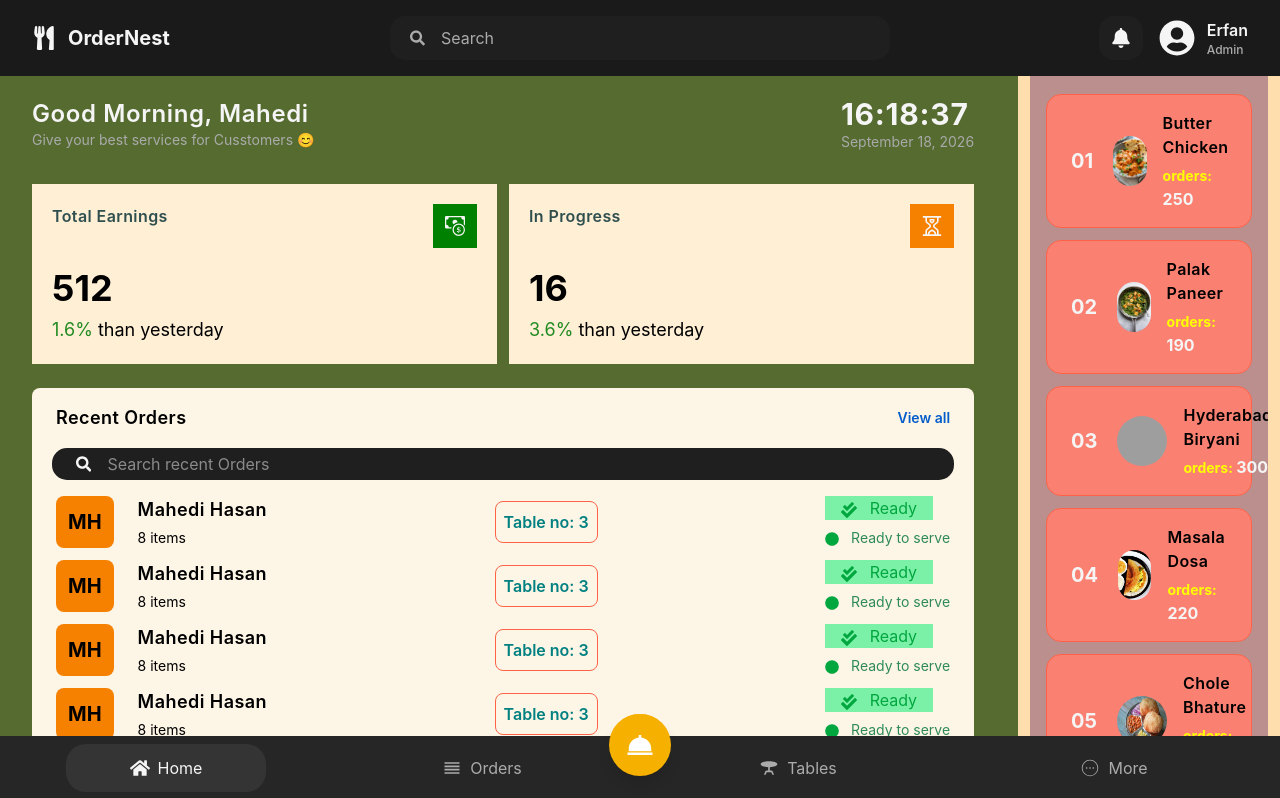
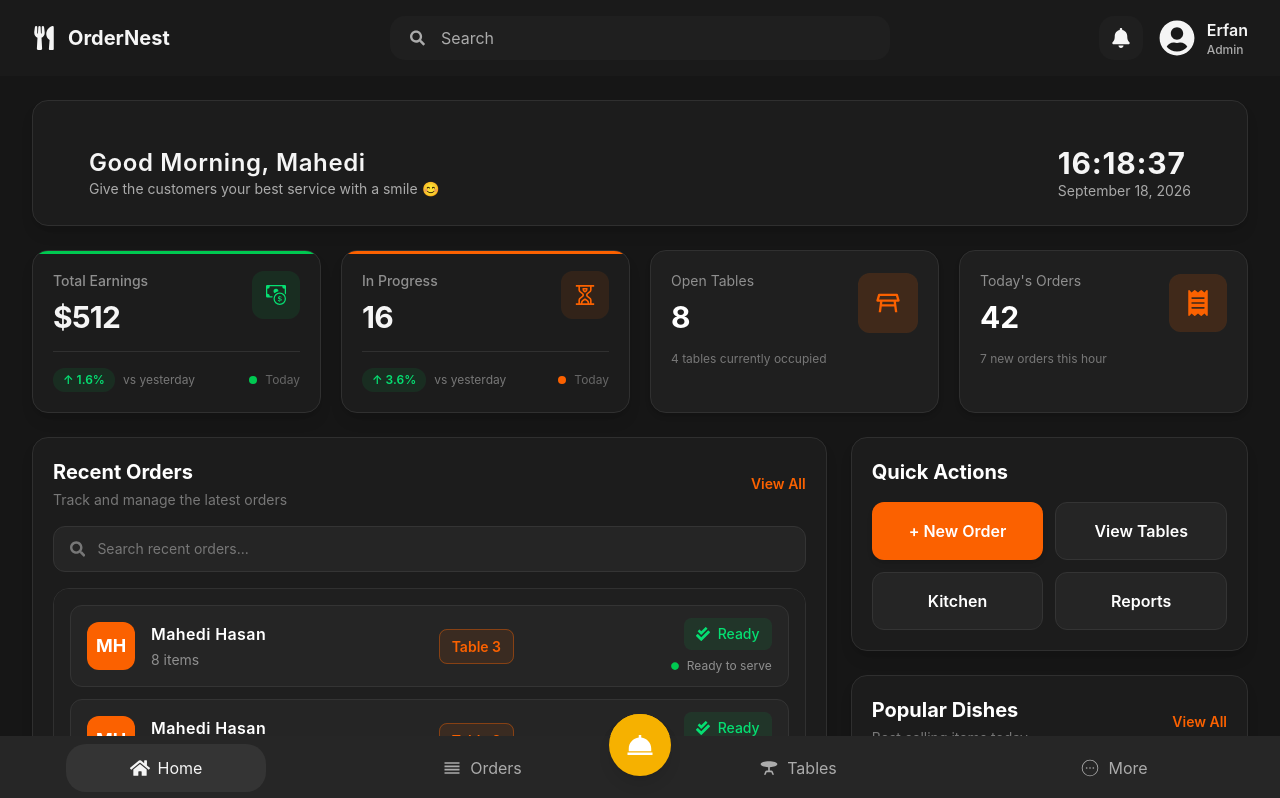
Before and after one commit to erfanwork02/OderNest-POS, a React (Vite) app: page / in a window 1280 px wide. Shown: the top 798 px of the page. Built offline with nearby package versions, Linux system fonts and the light colour scheme; grey boxes are pictures that could not be loaded.

Commit message:
Updated home page, edited Minicard, edited orderCard, edited recentOrder, edited OrderList, edited Greetings

```diff
--- a/src/components/home/Greetings.jsx
+++ b/src/components/home/Greetings.jsx
@@ -26,7 +26,7 @@ const Greetings = () => {
         <div>
             <h1 className="text-[#f5f5f5] text-2xl font-semibold tracking-wide">
                 Good Morning, Mahedi</h1>
-            <p className="text-[#ababab] text-sm">Give your best services for Cusstomers 😊
+            <p className="text-[#ababab] text-sm">Give the customers your best service with a smile 😊
             </p>
         </div>
         <div>
--- a/src/components/home/MiniCard.jsx
+++ b/src/components/home/MiniCard.jsx
@@ -1,20 +1,138 @@
-import React from 'react'
+import React from "react";
 
-const MiniCard = ({title, icon, number, footerNum}) => {
+const MiniCard = ({ title, icon, number, footerNum }) => {
+  const isEarnings = title === "Total Earnings";
+  const isPositive = Number(footerNum) >= 0;
+
   return (
-    <div className="bg-[#ffefd5] py-5 px-5 rounder-1g w-[50%]">
-        <div className="flex items-start justify-between">
-            <h1 className="text-[#2f4f4f] text-s font-semibold tracking-wide">
-            {title}</h1>
-            <button className={`${title === "Total Earnings" ? "bg-[#008000]" :
-            "bg-[#f68100]"} p-3 rounded-1g text-[#f5f5f5] text-xl`}>{icon}</button>
+    <div
+      className="
+        relative
+        overflow-hidden
+        bg-[#1c1c1c]
+        border
+        border-[#303030]
+        rounded-2xl
+        p-5
+        w-full
+        shadow-lg
+        hover:border-[#fb6100]/70
+        hover:bg-[#202020]
+        hover:-translate-y-1
+        transition-all
+        duration-300
+        group
+      "
+    >
+      {/* SUBTLE TOP ACCENT */}
+      <div
+        className={`
+          absolute
+          top-0
+          left-0
+          w-full
+          h-[3px]
+          ${
+            isEarnings
+              ? "bg-green-500"
+              : "bg-[#fb6100]"
+          }
+        `}
+      />
+
+      {/* TOP */}
+      <div className="flex items-start justify-between">
+
+        <div>
+          <p className="text-[#8f8f8f] text-sm font-medium">
+            {title}
+          </p>
+
+          <h1 className="text-[#f5f5f5] text-3xl font-bold mt-2 tracking-tight">
+            {title === "Total Earnings" ? `$${number}` : number}
+          </h1>
         </div>
-        <div>
-            <h1 className="text-[#000000] text-4xl font-bold mt-5">{number}</h1>
-            <h1 className ="text-[#000000] text-lg mt-2"><span className="text-[#228b22]">{footerNum}%</span> than yesterday</h1>
+
+        {/* ICON */}
+        <div
+          className={`
+            w-12
+            h-12
+            flex
+            items-center
+            justify-center
+            rounded-xl
+            text-xl
+            transition-all
+            duration-300
+            group-hover:scale-110
+            ${
+              isEarnings
+                ? "bg-green-500/10 text-green-400"
+                : "bg-[#fb6100]/10 text-[#fb6100]"
+            }
+          `}
+        >
+          {icon}
         </div>
+      </div>
+
+      {/* DIVIDER */}
+      <div className="h-[1px] bg-[#303030] my-4" />
+
+      {/* BOTTOM */}
+      <div className="flex items-center justify-between">
+
+        <div className="flex items-center gap-2">
+
+          <span
+            className={`
+              px-2.5
+              py-1
+              rounded-full
+              text-xs
+              font-semibold
+              ${
+                isPositive
+                  ? "bg-green-500/10 text-green-400"
+                  : "bg-red-500/10 text-red-400"
+              }
+            `}
+          >
+            {isPositive ? "↑" : "↓"} {Math.abs(footerNum)}%
+          </span>
+
+          <span className="text-[#777] text-xs">
+            vs yesterday
+          </span>
+
+        </div>
+
+        {/* STATUS */}
+        <div className="flex items-center gap-2">
+
+          <span
+            className={`
+              w-2
+              h-2
+              rounded-full
+              ${
+                isEarnings
+                  ? "bg-green-500"
+                  : "bg-[#fb6100]"
+              }
+            `}
+          />
+
+          <span className="text-[#666] text-xs">
+            Today
+          </span>
+
+        </div>
+
+      </div>
     </div>
-  )
-}
+  );
+};
 
-export default MiniCard
+export default MiniCard;
--- a/src/components/home/OrderList.jsx
+++ b/src/components/home/OrderList.jsx
@@ -1,29 +1,107 @@
-import React from 'react'
-import { FaCheckDouble } from "react-icons/fa"
-import { FaCircle } from "react-icons/fa"
+import React from "react";
+import { FaCheckDouble, FaCircle } from "react-icons/fa";
+
 function OrderList() {
   return (
-    <div className="flex item-center gap-6 mb-3">
-        <button className="bg-[#f68100] p-3 text-xl font-bold rounded-lg">MH</button>
-        <div className="flex items-center justify-between w-[100%]">
-            <div className="flex flex-col item-start gap-1">
-                <h1 className="text-[#000000] text-lg font-semibold
-                tracking-wide">Mahedi Hasan</h1>
-                <p className="Text-[ababab] text-sm">8 items</p>
-            </div>
-            <div>
-                <h1 className="text-[#008080] font-semibold border border-[#ff6347]
-                rounded-lg p-2">Table no: 3</h1>
-            </div>
-            <div className="flex flex-col items-start gap-2">
-                <p className="bg-green-300 text-green-600 px-4"><FaCheckDouble
-                className="inline mr-2" /> Ready</p>
-                <p className="text-[#2e8b57] text-sm"><FaCircle
-                className="inline mr-2 text-green-600" /> Ready to serve</p>
-            </div>
+    <div
+      className="
+        flex
+        items-center
+        gap-4
+        bg-[#252525]
+        border
+        border-[#343434]
+        rounded-xl
+        px-4
+        py-3
+        hover:border-[#fb6100]/60
+        hover:bg-[#2a2a2a]
+        transition-all
+        duration-200
+      "
+    >
+      {/* CUSTOMER INITIALS */}
+      <div
+        className="
+          bg-[#fb6100]
+          text-white
+          w-12
+          h-12
+          rounded-xl
+          flex
+          items-center
+          justify-center
+          text-lg
+          font-bold
+          shrink-0
+        "
+      >
+        MH
+      </div>
+
+      {/* ORDER DETAILS */}
+      <div className="flex items-center justify-between w-full">
+
+        {/* CUSTOMER INFO */}
+        <div className="flex flex-col items-start gap-1 min-w-[160px]">
+          <h1 className="text-white text-base font-semibold tracking-wide">
+            Mahedi Hasan
+          </h1>
+
+          <p className="text-[#8f8f8f] text-sm">
+            8 items
+          </p>
         </div>
+
+        {/* TABLE */}
+        <div>
+          <span
+            className="
+              bg-[#fb6100]/10
+              text-[#fb6100]
+              border
+              border-[#fb6100]/40
+              rounded-lg
+              px-3
+              py-2
+              text-sm
+              font-semibold
+            "
+          >
+            Table 3
+          </span>
+        </div>
+
+        {/* STATUS */}
+        <div className="flex flex-col items-end gap-2 min-w-[130px]">
+
+          <span
+            className="
+              flex
+              items-center
+              gap-2
+              bg-green-500/10
+              text-green-400
+              px-3
+              py-1.5
+              rounded-lg
+              text-sm
+              font-medium
+            "
+          >
+            <FaCheckDouble />
+            Ready
+          </span>
+
+          <span className="flex items-center gap-2 text-[#8f8f8f] text-xs">
+            <FaCircle className="text-green-500 text-[8px]" />
+            Ready to serve
+          </span>
+
+        </div>
+      </div>
     </div>
-  )
+  );
 }
 
-export default OrderList
+export default OrderList;
--- a/src/components/home/PopularDishes.jsx
+++ b/src/components/home/PopularDishes.jsx
@@ -1,48 +1,122 @@
-import React from 'react'
-import { popularDishes } from "../../constants"
+import React from "react";
+import { popularDishes } from "../../constants";
 
 const PopularDishes = () => {
   return (
-    <div className="w-full px-3">
-      <div className="bg-[#bc8f8f] w-full rounded-lg">
-            <div className="flex justify-between items-center px-6 py-1">
-                <h1 className='text-[#000000] text-lg font-semibold tracking-wide'>
-                    Popular Dishes</h1>
+    <div className="w-full">
 
-                <a
-                herf=""
-                className="text-[#025cca] text-sm font-semibold"
-                >View all
-                </a>
+      {/* HEADER */}
+      <div className="flex items-center justify-between mb-4">
+        <div>
+          <h1 className="text-white text-xl font-bold">
+            Popular Dishes
+          </h1>
+
+          <p className="text-[#777] text-sm mt-1">
+            Best selling items today
+          </p>
         </div>
 
-            <div className="overflow-y-scroll h-[680px] scrollbar-hide">
-                {popularDishes.map((dish) => {
-                    return (
+        <button className="text-[#fb6100] text-sm font-semibold hover:text-[#ff7b2c] transition">
+          View All
+        </button>
+      </div>
+
+      {/* DISH LIST */}
+      <div className="flex flex-col gap-3 max-h-[520px] overflow-y-auto scrollbar-hide pr-1">
+
+        {popularDishes.map((dish, index) => (
           <div
             key={dish.id}
-                    className="flex items-center gap-4 bg-[#fa8072] rounded-[15px] px-6 py-4 mx-4 mt-3
-                                border border-[#ff6347]"
+            className="
+              flex
+              items-center
+              justify-between
+              bg-[#252525]
+              border
+              border-[#343434]
+              rounded-xl
+              px-4
+              py-3
+              hover:border-[#fb6100]
+              hover:bg-[#2a2a2a]
+              transition-all
+              duration-200
+              cursor-pointer
+            "
           >
-                        <h1 className="text-[#f5f5f5] font-bold text-xl mr-1">{dish.id < 10 ? `0${dish.id}` : dish.id}</h1>
-                        <img src={dish.image}
+
+            {/* LEFT SIDE */}
+            <div className="flex items-center gap-4">
+
+              {/* RANK */}
+              <div
+                className={`
+                  w-8
+                  h-8
+                  rounded-lg
+                  flex
+                  items-center
+                  justify-center
+                  text-sm
+                  font-bold
+                  ${
+                    index === 0
+                      ? "bg-[#fb6100] text-white"
+                      : "bg-[#333333] text-[#aaa]"
+                  }
+                `}
+              >
+                {dish.id < 10 ? `0${dish.id}` : dish.id}
+              </div>
+
+              {/* IMAGE */}
+              <img
+                src={dish.image}
                 alt={dish.name}
-                        className="w-[50px] h-[50px] rounded-full"
+                className="
+                  w-[55px]
+                  h-[55px]
+                  rounded-xl
+                  object-cover
+                  border
+                  border-[#3a3a3a]
+                "
               />
 
+              {/* DISH DETAILS */}
               <div>
-                            <h1 className="text-[#000000] font-semibold tracking-wide"> {dish.name}</h1>
-                            <p className="text-[#f5f5f5] text-s font-bold mt-1">
-                                <span className="text-[#ffff00] text-sm">orders: </span>
-                                {dish.numberOfOrders}</p>
+                <h2 className="text-white font-semibold">
+                  {dish.name}
+                </h2>
+
+                <p className="text-[#777] text-sm mt-1">
+                  Customer favorite
+                </p>
               </div>
+
             </div>
-    );
-})
-}
+
+            {/* ORDER COUNT */}
+            <div className="text-right">
+
+              <p className="text-[#fb6100] text-lg font-bold">
+                {dish.numberOfOrders}
+              </p>
+
+              <p className="text-[#777] text-xs">
+                orders
+              </p>
+
             </div>
+
           </div>
+        ))}
+
+      </div>
+
     </div>
   );
 };
+
 export default PopularDishes;
--- a/src/components/home/RecentOrders.jsx
+++ b/src/components/home/RecentOrders.jsx
@@ -1,28 +1,85 @@
-import React from 'react'
-import { FaSearch, FaBell, FaUserCircle } from "react-icons/fa";
+import React, { useState } from "react";
+import { FaSearch } from "react-icons/fa";
 import OrderList from "./OrderList";
+
 const RecentOrders = () => {
+  const [search, setSearch] = useState("");
+
   return (
-    <div className="px-8 mt-6">
-      <div className="bg-[#fdf5e6] w-full h-[450px] rounded-lg">
-        <div className="flex justify-between items-center px-6 py-4">
-            <h1 className='text-[f5f5f5] text-lg font-semibold tracking-wide'>
-                Recent Orders</h1>
-            <a herf="" className="text-[#025cca] text-sm font-semibold">View all</a>
+    <div className="w-full">
+
+      {/* HEADER */}
+      <div className="flex items-center justify-between mb-4">
+        <div>
+          <h1 className="text-white text-xl font-bold">
+            Recent Orders
+          </h1>
+
+          <p className="text-[#777] text-sm mt-1">
+            Track and manage the latest orders
+          </p>
         </div>
 
-        <div className="flex items-center gap-4 bg-[#1f1f1f] rounded-[15px] px-6 py-1 mx-5">
-        <FaSearch className="text-[#f5f5f5]" />
+        <button className="text-[#fb6100] text-sm font-semibold hover:text-[#ff7b2c] transition">
+          View All
+        </button>
+      </div>
+
+      {/* SEARCH BAR */}
+      <div
+        className="
+          flex
+          items-center
+          gap-3
+          bg-[#252525]
+          border
+          border-[#343434]
+          rounded-xl
+          px-4
+          py-3
+          mb-4
+          focus-within:border-[#fb6100]
+          transition
+        "
+      >
+        <FaSearch className="text-[#777]" />
 
         <input
           type="text"
-          placeholder="Search recent Orders"
-          className="bg-[#1f1f1f] outline-none text-[#f5f5f5] w-full"
+          placeholder="Search recent orders..."
+          value={search}
+          onChange={(e) => setSearch(e.target.value)}
+          className="
+            bg-transparent
+            outline-none
+            text-white
+            placeholder-[#777]
+            w-full
+            text-sm
+          "
         />
       </div>
 
-        {/* Order list */}
-        <div className="mt-4 px-6 overflow-y-scroll h-[300px] scrollbar">
+      {/* ORDER LIST */}
+      <div
+        className="
+          bg-[#1f1f1f]
+          border
+          border-[#303030]
+          rounded-2xl
+          p-4
+          max-h-[698px]
+          overflow-y-auto
+          scrollbar-hide
+
+        "
+      >
+        <div className="flex flex-col gap-3 ">
+          <OrderList />
+          <OrderList />
+          <OrderList />
+          <OrderList />
+          <OrderList />
           <OrderList />
           <OrderList />
           <OrderList />
@@ -30,10 +87,10 @@ const RecentOrders = () => {
           <OrderList />
           <OrderList />
         </div>
+      </div>
 
     </div>
-    </div>
-  )
-}
+  );
+};
 
-export default RecentOrders
+export default RecentOrders;
--- a/src/pages/Home.jsx
+++ b/src/pages/Home.jsx
@@ -3,19 +3,27 @@ import BottomNav from "../components/shared/BottomNav";
 import Greetings from "../components/home/Greetings";
 import { BsCashCoin } from "react-icons/bs";
 import { GrInProgress } from "react-icons/gr";
+import { MdOutlineTableRestaurant } from "react-icons/md";
+import { FaReceipt } from "react-icons/fa";
 import MiniCard from "../components/home/MiniCard";
 import RecentOrders from "../components/home/RecentOrders";
 import PopularDishes from "../components/home/PopularDishes";
 
 const Home = () => {
   return (
-    <section className="bg-[#556b2f] h-[calc(100vh-5rem)] overflow-hidden flex gap-3">
+    <section className="bg-[#161616] min-h-[calc(100vh-5rem)] text-white pb-24">
 
-      {/* Left Div */}
-      <div className="flex-[4]">
-        <Greetings />
+      {/* TOP DASHBOARD AREA */}
+      <div className="px-8 pt-6">
 
-        <div className="flex items-center w-full gap-3 px-8 mt-8">
+        {/* GREETING */}
+        <div className="bg-[#1c1c1c] border border-[#2f2f2f] rounded-2xl p-6 shadow-lg">
+          <Greetings />
+        </div>
+
+        {/* SUMMARY CARDS */}
+        <div className="grid grid-cols-1 md:grid-cols-2 xl:grid-cols-4 gap-5 mt-6">
+
           <MiniCard
             title="Total Earnings"
             icon={<BsCashCoin />}
@@ -29,19 +37,127 @@ const Home = () => {
             number={16}
             footerNum={3.6}
           />
-        </div>
 
-        <RecentOrders />
-      </div>
+          <div className="bg-[#1f1f1f] border border-[#303030] rounded-2xl p-5 shadow-md hover:border-[#fb6100] transition">
+            <div className="flex items-center justify-between">
 
-      {/* Right Div */}
-      <div className="flex-[1] bg-[#ffdead] flex items-center justify-center pb-16">
-        <div className="w-full">
-          <PopularDishes />
+              <div>
+                <p className="text-[#8f8f8f] text-sm">
+                  Open Tables
+                </p>
+
+                <h2 className="text-3xl font-bold mt-2">
+                  8
+                </h2>
+              </div>
+
+              <div className="bg-[#fb6100]/15 text-[#fb6100] p-4 rounded-xl">
+                <MdOutlineTableRestaurant size={28} />
+              </div>
+
+            </div>
+
+            <p className="text-[#777] text-xs mt-4">
+              4 tables currently occupied
+            </p>
+          </div>
+
+          <div className="bg-[#1f1f1f] border border-[#303030] rounded-2xl p-5 shadow-md hover:border-[#fb6100] transition">
+            <div className="flex items-center justify-between">
+
+              <div>
+                <p className="text-[#8f8f8f] text-sm">
+                  Today&apos;s Orders
+                </p>
+
+                <h2 className="text-3xl font-bold mt-2">
+                  42
+                </h2>
+              </div>
+
+              <div className="bg-[#fb6100]/15 text-[#fb6100] p-4 rounded-xl">
+                <FaReceipt size={26} />
+              </div>
+
+            </div>
+
+            <p className="text-[#777] text-xs mt-4">
+              7 new orders this hour
+            </p>
+          </div>
+
         </div>
       </div>
 
+
+      {/* MAIN DASHBOARD CONTENT */}
+      <div className="grid grid-cols-1 xl:grid-cols-[2fr_1fr] gap-6 px-8 mt-6">
+
+        {/* LEFT SIDE */}
+        <div className="flex flex-col gap-6">
+
+          {/* RECENT ORDERS */}
+          <div className="bg-[#1c1c1c] border border-[#2f2f2f] rounded-2xl p-5 shadow-lg">
+
+            <div className="flex items-center">
+
+            </div>
+
+            <RecentOrders />
+
+          </div>
+
+        </div>
+
+
+        {/* RIGHT SIDE */}
+        <div className="flex flex-col gap-6">
+
+          {/* QUICK ACTIONS */}
+          <div className="bg-[#1c1c1c] border border-[#2f2f2f] rounded-2xl p-5 shadow-lg">
+
+            <h2 className="text-xl font-bold mb-4">
+              Quick Actions
+            </h2>
+
+
+
+            <div className="grid grid-cols-2 gap-3">
+
+              <button className="bg-[#fb6100] hover:bg-[#e55700] rounded-xl py-4 font-semibold transition shadow-md">
+                + New Order
+              </button>
+
+              <button className="bg-[#252525] hover:bg-[#303030] border border-[#343434] rounded-xl py-4 font-semibold transition">
+                View Tables
+              </button>
+
+              <button className="bg-[#252525] hover:bg-[#303030] border border-[#343434] rounded-xl py-4 font-semibold transition">
+                Kitchen
+              </button>
+
+              <button className="bg-[#252525] hover:bg-[#303030] border border-[#343434] rounded-xl py-4 font-semibold transition">
+                Reports
+              </button>
+
+            </div>
+
+          </div>
+
+
+          {/* POPULAR DISHES */}
+          <div className="bg-[#1c1c1c] border border-[#2f2f2f] rounded-2xl p-5 shadow-lg">
+
+            <PopularDishes />
+
+          </div>
+
+        </div>
+
+      </div>
+
       <BottomNav />
+
     </section>
   );
 };
```
Lines whose indentation alone changed are shown as unchanged.
